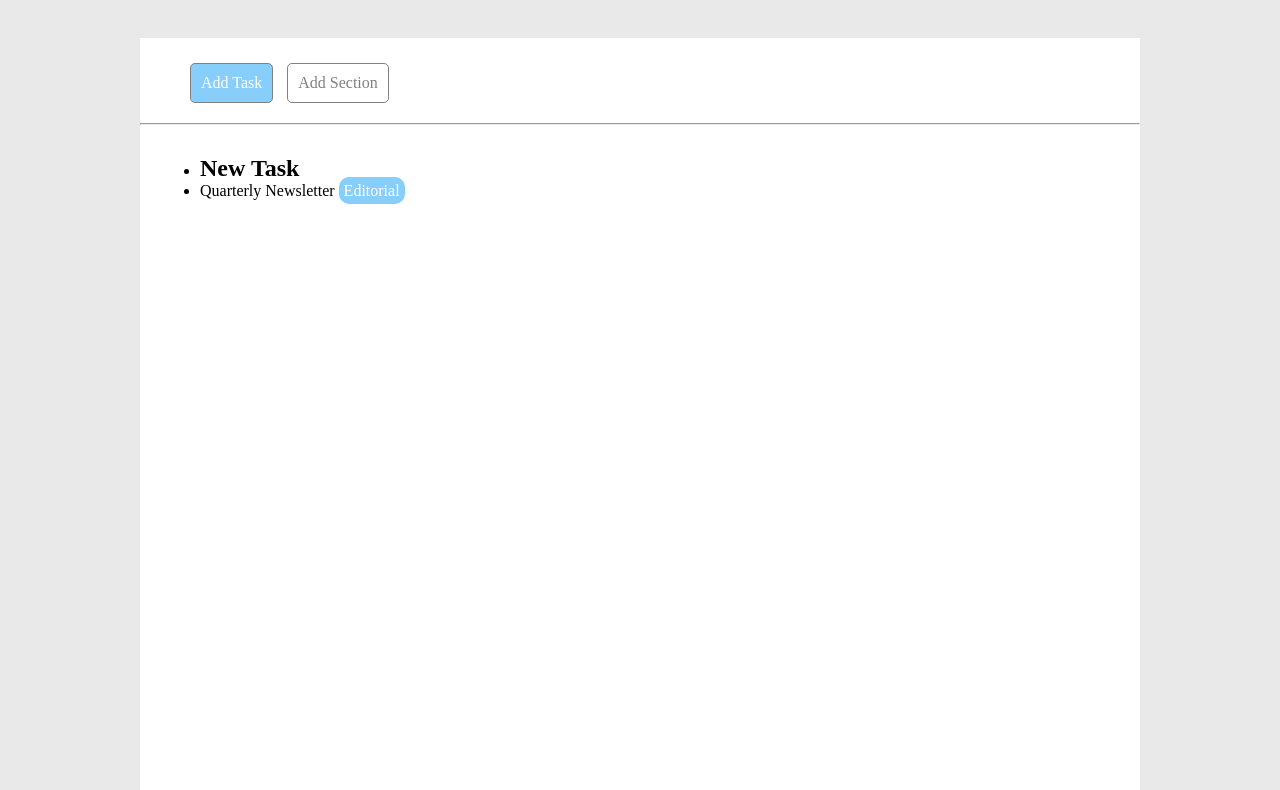
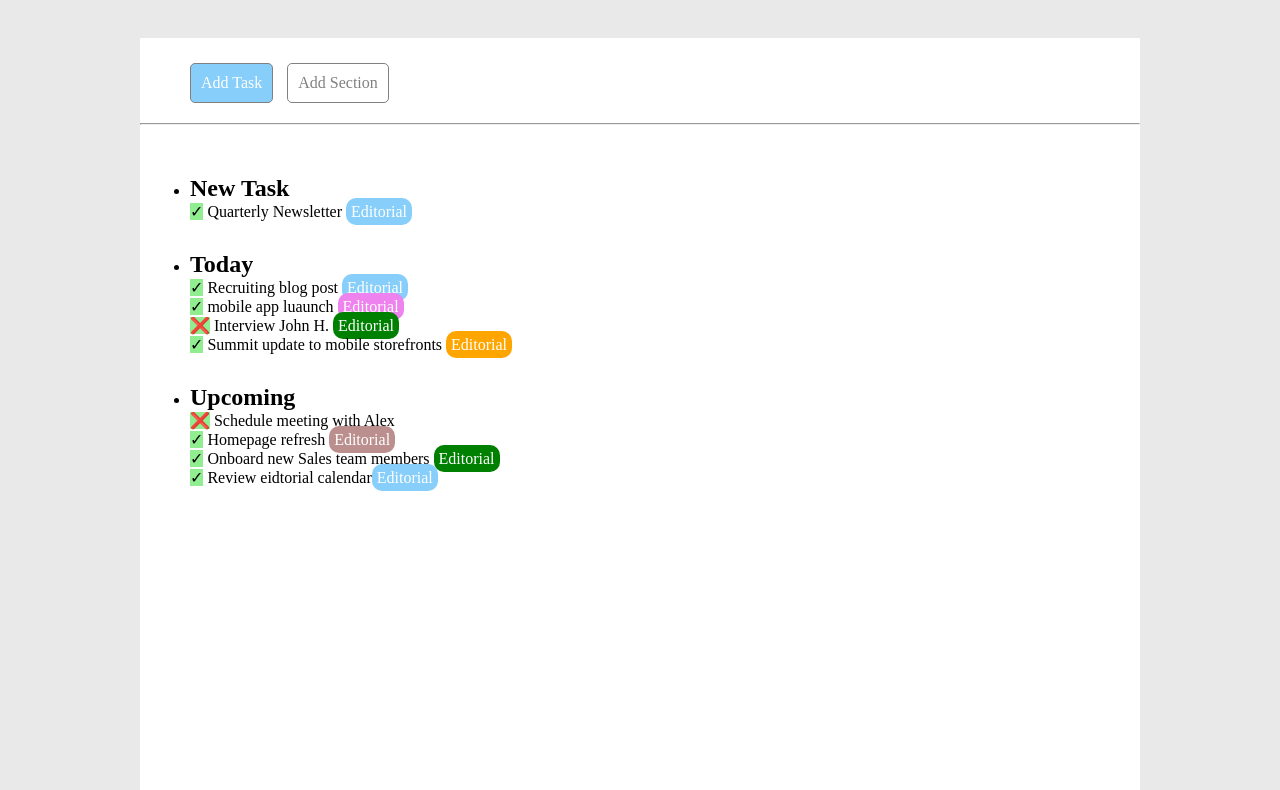
Before and after one commit to Zanco1993/html-css-toboolist, a plain HTML site: page index.html in a window 1280 px wide. Shown: the part 92-882 px from the top of the page. Drawn offline with Linux system fonts and the light colour scheme.

Commit message:
aggiunta la lista

```diff
--- a/css/style.css
+++ b/css/style.css
@@ -9,12 +9,12 @@ body{
 }
 .intestazione{
     height: 80px;
-    line-height: 80px;
+
     background-color: white;
 }
 
 .logo{
-    vertical-align: middle;
+    margin-top: 15px;
     margin-left: 20px;
     margin-right: 20px;
 }
@@ -63,18 +63,58 @@ hr{
 }
 
 ul{
-    padding-left: 60px;
+    margin-top: 30px;
 }
 
-.etichetta{
+
+
+.organizzazione{
+    width: 700px;
+    height: 700px;
+    margin-top: 50px;
+    margin-left: 50px;
+}
+
+.check{
+  background-color: lightgreen;
+
+}
+
+.etichetta-1{
     color: white;
     background: lightskyblue;
     padding: 5px;
     border-radius: 10px;
 
 }
+.etichetta-2{
+    color: white;
+    background: violet;
+    padding: 5px;
+    border-radius: 10px;
 
-section{
-    margin-top: 30px;
-    margin-bottom: 20px;
+}.etichetta-3{
+    color: white;
+    background: green;
+    padding: 5px;
+    border-radius: 10px;
+
+}.etichetta-4{
+    color: white;
+    background: orange;
+    padding: 5px;
+    border-radius: 10px;
+
+}.etichetta-5{
+    color: white;
+    background: rosybrown;
+    padding: 5px;
+    border-radius: 10px;
+
+}.etichetta-6{
+    color: white;
+    background: green;
+    padding: 5px;
+    border-radius: 10px;
+
 }
--- a/index.html
+++ b/index.html
@@ -22,19 +22,41 @@
                 <div class="task">Add Task</div>
                 <div class="sezione">Add Section</div>
             </div>
+
             <hr />
 
-            <section>
-                <ul>
-                    <li><h2>New Task</h2></li>
-                    <li>Quarterly Newsletter <span class="etichetta">Editorial</span></li>
-                </ul>
-            </section>
+            <div class="organizzazione">
+                <section>
+                    <ul>
+                        <li><h2>New Task</h2></li>
+                        <span class="check">&#10003;</span> Quarterly Newsletter <span class="etichetta-1">Editorial</span></li>
+                    </ul>
+                </section>
+
+                <section>
+                    <ul>
+                        <li><h2>Today</h2></li>
+                        <span class="check">&#10003;</span> Recruiting blog post <span class="etichetta-1">Editorial</span></li><br>
+                        <span class="check">&#10003;</span> mobile app luaunch <span class="etichetta-2">Editorial</span></li><br>
+                        <span class="check">&#10060;</span> Interview John H. <span class="etichetta-3">Editorial</span></li><br>
+                        <span class="check">&#10003;</span> Summit update to mobile storefronts <span class="etichetta-4">Editorial</span></li>
+                    </ul>
+                </section>
+
+                <section>
+                    <ul>
+                        <li><h2>Upcoming</h2></li>
+                        <span class="check">&#10060;</span> Schedule meeting with Alex</li><br>
+                        <span class="check">&#10003;</span> Homepage refresh <span class="etichetta-5">Editorial</span></li><br>
+                        <span class="check">&#10003;</span> Onboard new Sales team members <span class="etichetta-6">Editorial</span></li><br>
+                        <span class="check">&#10003;</span> Review eidtorial calendar<span class="etichetta-1">Editorial</span></li><br>
+
+                    </ul>
+                </section>
+            </div>
+        </div>
 
 
-
-
-        </div>
 
 
 
```
